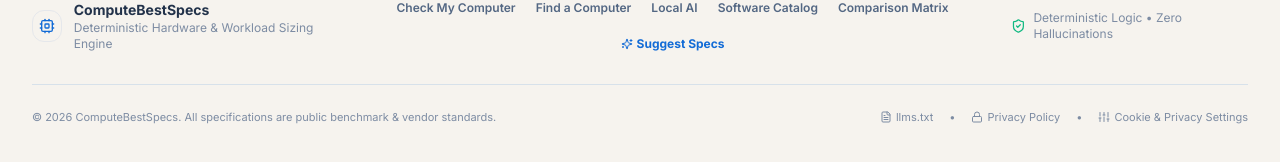
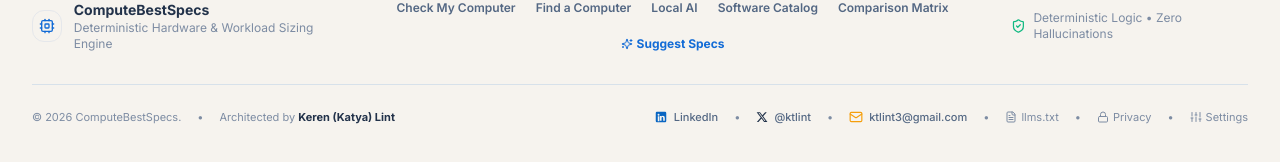
Before and after one commit to kateLint/computebestspecs, a Next.js app: page /software in a window 1280 px wide. Shown: the part 7353-7515 px from the top of the page. Built offline with nearby package versions, Linux system fonts and the light colour scheme; no server answers; the database is empty.

Commit message:
feat(branding): add creator credentials, LinkedIn, X, and feedback email

```diff
--- a/app/layout.tsx
+++ b/app/layout.tsx
@@ -46,8 +46,13 @@
     "hardware bottleneck calculator",
     "spec comparison",
   ],
-  authors: [{ name: "ComputeBestSpecs Team" }],
-  creator: "ComputeBestSpecs",
+  authors: [
+    {
+      name: "Keren (Katya) Lint",
+      url: "https://www.linkedin.com/in/keren-katya-lint-4a0a3645/",
+    },
+  ],
+  creator: "Keren (Katya) Lint (@ktlint)",
   publisher: "ComputeBestSpecs",
   openGraph: {
     type: "website",
@@ -63,6 +68,7 @@
     title: "ComputeBestSpecs — Deterministic PC Sizing",
     description:
       "Simulate multi-app concurrency, detect memory bottlenecks, and size local AI models with zero hallucinations.",
+    creator: "@ktlint",
   },
   robots: {
     index: true,
@@ -86,6 +92,12 @@
       url: BASE_URL,
       name: "ComputeBestSpecs",
       description: "Deterministic Computer Hardware Compatibility and Workload Sizing Engine",
+      author: {
+        "@type": "Person",
+        name: "Keren (Katya) Lint",
+        url: "https://www.linkedin.com/in/keren-katya-lint-4a0a3645/",
+        sameAs: ["https://x.com/ktlint", "https://www.linkedin.com/in/keren-katya-lint-4a0a3645/"],
+      },
       potentialAction: [
         {
           "@type": "SearchAction",
@@ -103,6 +115,11 @@
       name: "ComputeBestSpecs Sizing Engine",
       operatingSystem: "Web-based (All Modern Browsers)",
       applicationCategory: "UtilitiesApplication",
+      author: {
+        "@type": "Person",
+        name: "Keren (Katya) Lint",
+        email: "mailto:ktlint3@gmail.com",
+      },
       offers: {
         "@type": "Offer",
         price: "0",
--- a/components/Footer.tsx
+++ b/components/Footer.tsx
@@ -58,10 +58,59 @@
           </div>
         </div>
 
-        <div className="pt-6 border-t border-border-subtle flex flex-col sm:flex-row items-center justify-between gap-4 text-[11px] text-content-muted">
-          <p>© {new Date().getFullYear()} ComputeBestSpecs. All specifications are public benchmark & vendor standards.</p>
+        <div className="pt-6 border-t border-border-subtle flex flex-col md:flex-row items-center justify-between gap-6 text-[11px] text-content-muted">
+          <div className="flex flex-col sm:flex-row items-center gap-2 sm:gap-4 text-center sm:text-left">
+            <p>© {new Date().getFullYear()} ComputeBestSpecs.</p>
+            <span className="hidden sm:inline">•</span>
+            <p className="text-content-secondary">
+              Architected by{" "}
+              <a
+                href="https://www.linkedin.com/in/keren-katya-lint-4a0a3645/"
+                target="_blank"
+                rel="noopener noreferrer"
+                className="font-bold text-content-strong hover:text-brand-primary transition-colors hover:underline"
+              >
+                Keren (Katya) Lint
+              </a>
+            </p>
+          </div>
 
-          <div className="flex flex-wrap items-center gap-4">
+          <div className="flex flex-wrap items-center justify-center gap-4">
+            <a
+              href="https://www.linkedin.com/in/keren-katya-lint-4a0a3645/"
+              target="_blank"
+              rel="noopener noreferrer"
+              className="hover:text-content-strong hover:underline flex items-center gap-1.5 transition-colors text-content-body font-medium"
+            >
+              <svg className="h-3.5 w-3.5 fill-current text-[#0A66C2]" viewBox="0 0 24 24">
+                <path d="M19 3a2 2 0 0 1 2 2v14a2 2 0 0 1-2 2H5a2 2 0 0 1-2-2V5a2 2 0 0 1 2-2h14m-.5 15.5v-5.3a3.26 3.26 0 0 0-3.26-3.26c-.85 0-1.84.52-2.28 1.3v-1.11h-2.79v8.37h2.79v-4.93c0-.77.62-1.4 1.39-1.4a1.4 1.4 0 0 1 1.4 1.4v4.93h2.75M6.46 10.9v8.37H9.2V10.9H6.46M7.83 6.45a1.64 1.64 0 0 0-1.66 1.63 1.64 1.64 0 1 0 3.3 0 1.64 1.64 0 0 0-1.64-1.63Z" />
+              </svg>
+              <span>LinkedIn</span>
+            </a>
+            <span>•</span>
+            <a
+              href="https://x.com/ktlint"
+              target="_blank"
+              rel="noopener noreferrer"
+              className="hover:text-content-strong hover:underline flex items-center gap-1.5 transition-colors text-content-body font-medium"
+            >
+              <svg className="h-3 w-3 fill-current text-content-strong" viewBox="0 0 24 24">
+                <path d="M18.244 2.25h3.308l-7.227 8.26 8.502 11.24H16.17l-5.214-6.817L4.99 21.75H1.68l7.73-8.835L1.254 2.25H8.08l4.713 6.231zm-1.161 17.52h1.833L7.084 4.126H5.117z" />
+              </svg>
+              <span>@ktlint</span>
+            </a>
+            <span>•</span>
+            <a
+              href="mailto:ktlint3@gmail.com"
+              className="hover:text-content-strong hover:underline flex items-center gap-1.5 transition-colors text-content-body font-medium"
+            >
+              <svg className="h-3.5 w-3.5 fill-none stroke-current text-amber-500" viewBox="0 0 24 24" strokeWidth="2" strokeLinecap="round" strokeLinejoin="round">
+                <rect width="20" height="16" x="2" y="4" rx="2"/>
+                <path d="m22 7-8.97 5.7a1.94 1.94 0 0 1-2.06 0L2 7"/>
+              </svg>
+              <span>ktlint3@gmail.com</span>
+            </a>
+            <span>•</span>
             <Link href="/llms.txt" target="_blank" className="hover:text-content-strong hover:underline flex items-center gap-1">
               <FileText className="h-3 w-3" />
               <span>llms.txt</span>
@@ -69,7 +118,7 @@
             <span>•</span>
             <Link href="/privacy" className="hover:text-content-strong hover:underline flex items-center gap-1">
               <Lock className="h-3 w-3" />
-              <span>Privacy Policy</span>
+              <span>Privacy</span>
             </Link>
             <span>•</span>
             <button
@@ -78,7 +127,7 @@
               className="hover:text-content-strong hover:underline flex items-center gap-1 cursor-pointer"
             >
               <Sliders className="h-3 w-3" />
-              <span>Cookie & Privacy Settings</span>
+              <span>Settings</span>
             </button>
           </div>
         </div>
--- a/components/catalog/SuggestCatalogModal.tsx
+++ b/components/catalog/SuggestCatalogModal.tsx
@@ -335,6 +335,16 @@
               />
             </div>
 
+            <div className="p-3 rounded-xl bg-surface-secondary border border-border-subtle flex flex-col sm:flex-row sm:items-center justify-between gap-2 text-[11px] text-content-muted">
+              <span>Direct feedback, benchmark data or questions:</span>
+              <a
+                href="mailto:ktlint3@gmail.com"
+                className="font-mono font-bold text-brand-primary hover:underline"
+              >
+                ktlint3@gmail.com
+              </a>
+            </div>
+
             {/* Actions */}
             <div className="flex items-center justify-end gap-3 pt-3 border-t border-border-subtle">
               <button
```
Also changed, not shown: public/llms.txt.
